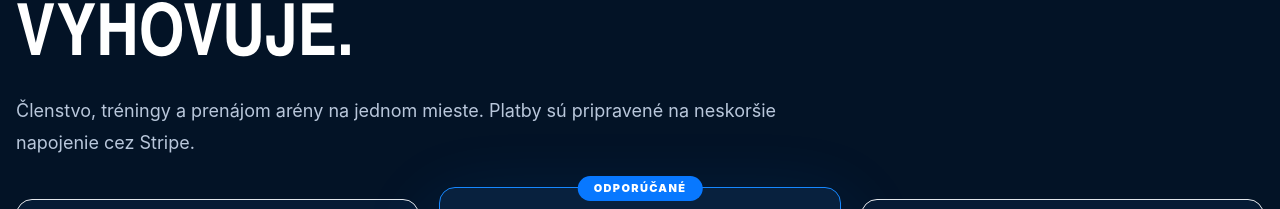
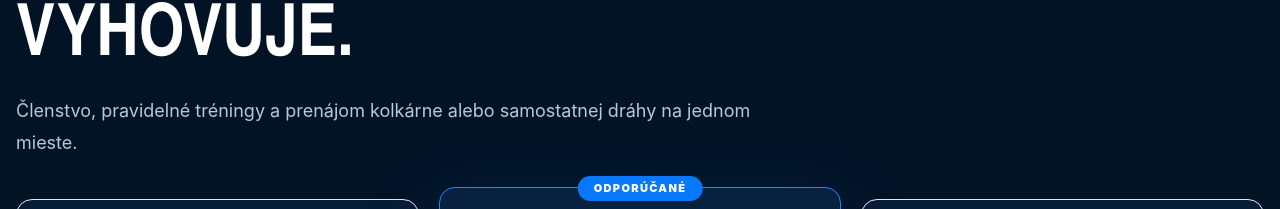
Before and after one commit to Arty1s/ninepins_website, a Next.js app: page /cennik in a window 1280 px wide. Shown: the part 349-558 px from the top of the page. Built offline with nearby package versions, Linux system fonts and the light colour scheme; no server answers.

Commit message:
Update components/membership-pricing.tsx

```diff
--- a/components/membership-pricing.tsx
+++ b/components/membership-pricing.tsx
@@ -13,7 +13,7 @@ export function MembershipPricingPage() {
             Vyber si možnosť, ktorá ti najviac vyhovuje.
           </h1>
           <p className="mt-5 text-lg leading-8 text-[#b9c7db]">
-            Členstvo, tréningy a prenájom arény na jednom mieste. Platby sú pripravené na neskoršie napojenie cez Stripe.
+            Členstvo, pravidelné tréningy a prenájom kolkárne alebo samostatnej dráhy na jednom mieste.
           </p>
         </div>
 
@@ -60,7 +60,7 @@ function PricingCard({ plan }: { plan: MembershipPlan }) {
           </li>
         ))}
       </ul>
-      <Button href="/registracia" variant={plan.featured ? "primary" : "secondary"} className="mt-8 w-full">
+      <Button href={plan.href} variant={plan.featured ? "primary" : "secondary"} className="mt-8 w-full">
         {plan.cta}
       </Button>
     </article>
```
